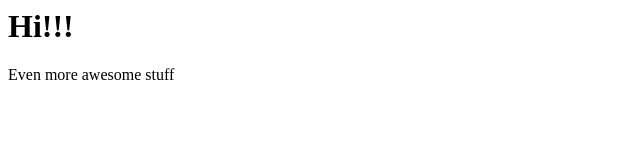
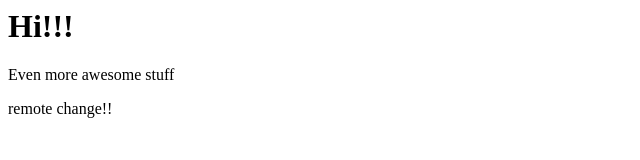
Before and after one commit to a17levine/githubformactest, a plain HTML site: page index.html in a window 1280 px wide. Shown: the whole page, without its empty margins (0-640 px from the left). Drawn offline with Linux system fonts and the light colour scheme.

Commit message:
updated the file on the web

```diff
--- a/index.html
+++ b/index.html
@@ -1,3 +1,5 @@
 <h1>Hi!!!</h1>
 
 <p>Even more awesome stuff</p>
+
+<span>remote change!!</span>
```
